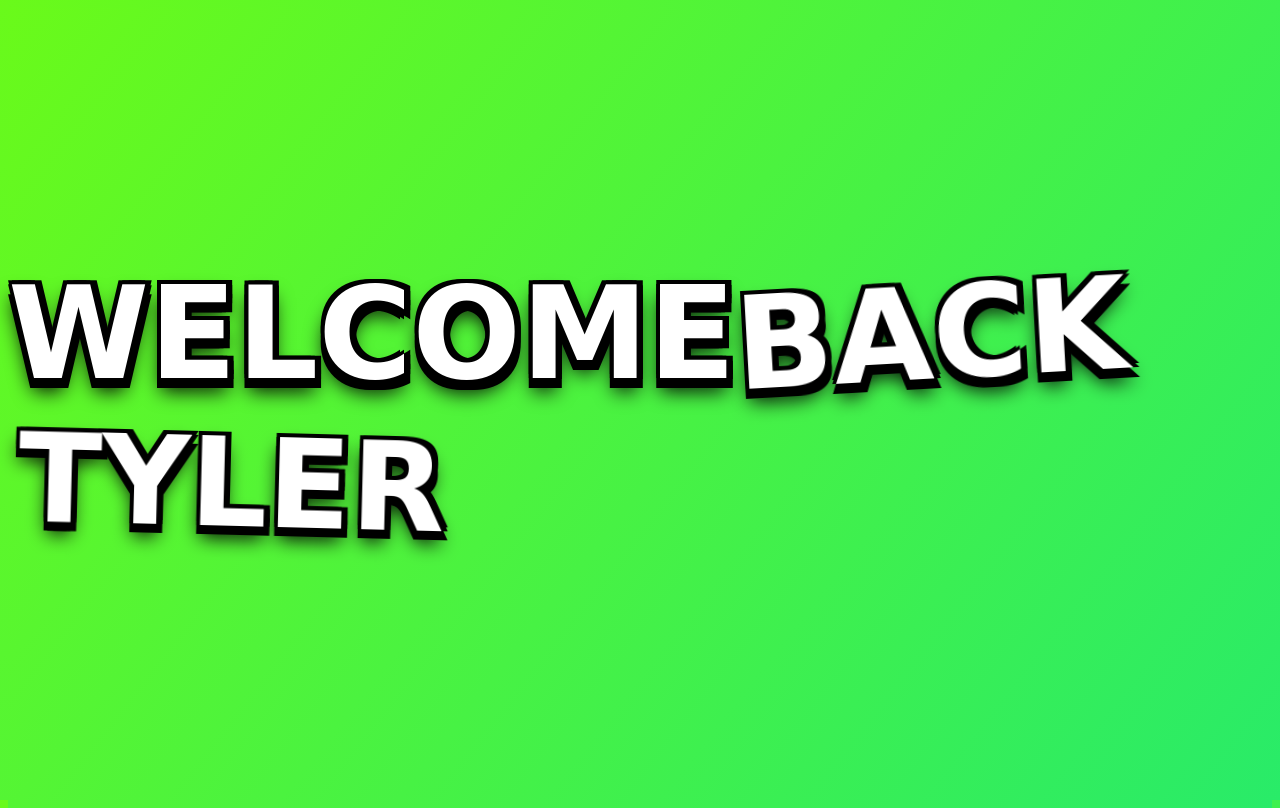
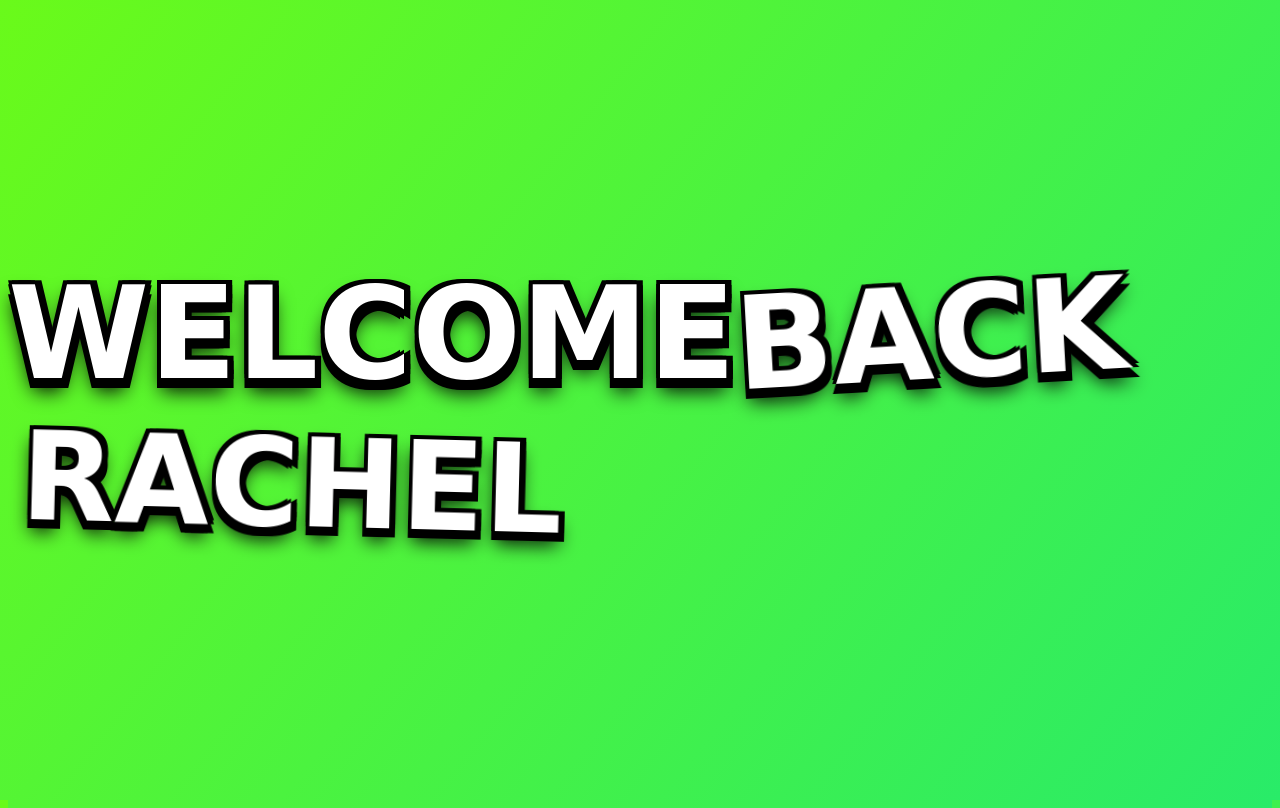
Before and after one commit to matt123miller/welcome-back-simpleclick, a plain HTML site: page index.html in a window 1280 px wide. Drawn offline with Linux system fonts and the light colour scheme.

Commit message:
Update index.html

```diff
--- a/index.html
+++ b/index.html
@@ -118,7 +118,7 @@
 </head>
 
 <body>
-  <h1><span>WELCOME</span><span>BACK</span><span>TYLER</span></h1>
+  <h1><span>WELCOME</span><span>BACK</span><span>RACHEL</span></h1>
 </body>
 
 </html>
```
